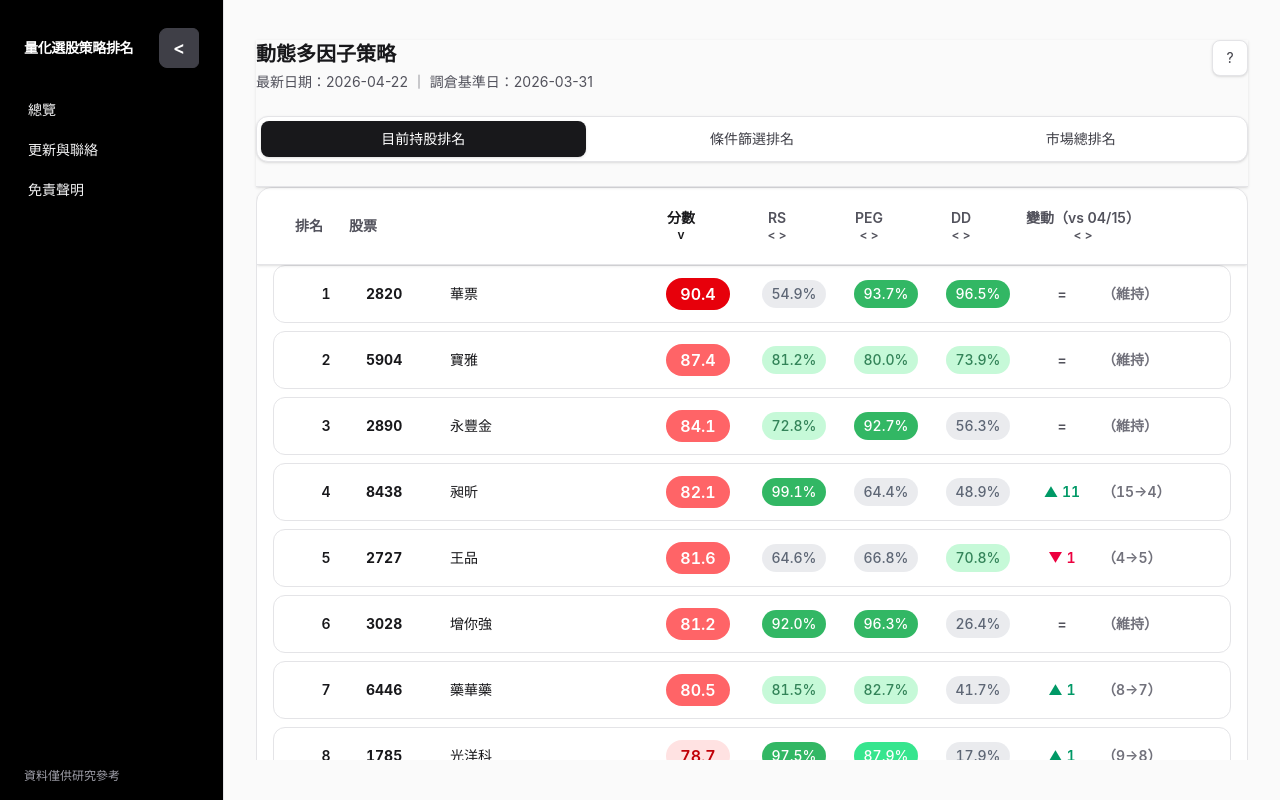
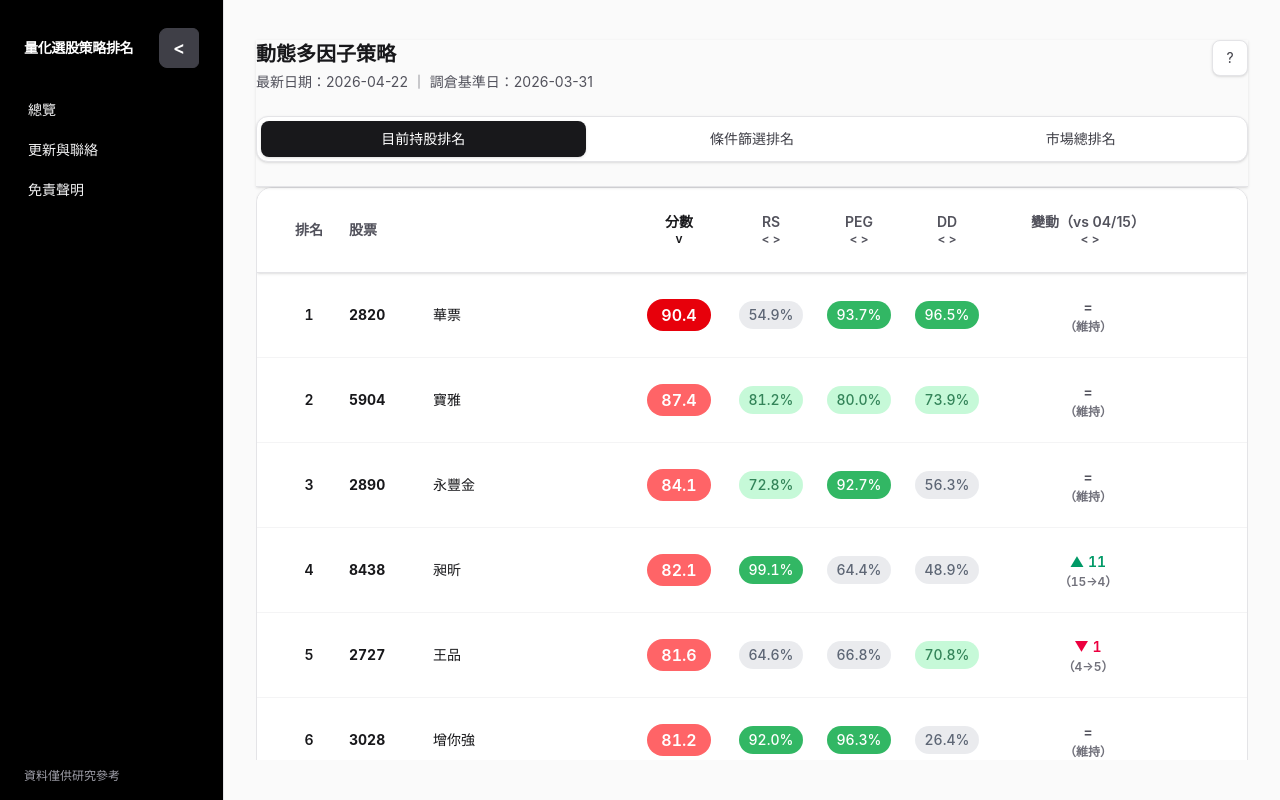
Before and after one commit to amu-0713/my-stock-rank, a React (Vite) app: page /strategy/1 in a window 1280 px wide. Built offline with nearby package versions, Linux system fonts and the light colour scheme.

Commit message:
修正表格欄位對齊問題 - 調整 grid 寬度

```diff
--- a/src/components/RankList.jsx
+++ b/src/components/RankList.jsx
@@ -230,13 +230,11 @@ export default function RankList({ title, rows, defaultSortKey, sortableFields,
 
   return (
     <div className="isolate rounded-2xl border border-zinc-200 bg-white shadow-sm overflow-hidden">
-
-      {/* 可水平滑動容器 */}
       <div className="overflow-x-auto -webkit-overflow-scrolling-touch">
 
-        {/* 標題列 - sticky 固定 */}
-        <div className="sticky top-0 z-50 bg-white border-b border-zinc-200 min-w-[680px] shadow-sm">
-          <div className="grid grid-cols-[72px_minmax(180px,280px)_96px_88px_88px_88px_72px_104px] items-center gap-1 px-3 py-3 text-sm font-semibold text-zinc-600 sm:px-4">
+        {/* 標題列 */}
+        <div className="sticky top-0 z-50 bg-white border-b border-zinc-200 min-w-[780px] shadow-sm">
+          <div className="grid grid-cols-[72px_minmax(180px,280px)_92px_84px_84px_84px_190px] items-center gap-1 px-4 py-4 text-sm font-semibold text-zinc-600 bg-white">
 
             <div className="flex min-h-[52px] items-center justify-center text-center">{TEXT.rank}</div>
 
@@ -282,18 +280,17 @@ export default function RankList({ title, rows, defaultSortKey, sortableFields,
 
             <button
               type="button"
-              className={`${headerClassName(allowedSortableFields.has('rank_change'), sortKey === 'rank_change')} -translate-x-4`}
+              className={`${headerClassName(allowedSortableFields.has('rank_change'), sortKey === 'rank_change')} col-span-1 flex items-center justify-center min-h-[52px]`}
               onClick={() => handleSortChange('rank_change')}
-              style={{ gridColumn: 'span 2 / span 2' }}
             >
-              <span className="whitespace-nowrap">{changeHeaderText}</span>
-              <span className="text-xs">{sortIndicator(sortDirection, sortKey === 'rank_change')}</span>
+              <span className="whitespace-nowrap text-center">{changeHeaderText}</span>
+              <span className="text-xs ml-1">{sortIndicator(sortDirection, sortKey === 'rank_change')}</span>
             </button>
           </div>
         </div>
 
-        {/* 內容區 */}
-        <div className="min-w-[680px] space-y-2 px-3 pb-4 sm:px-4">
+        {/* 內容列表 - 去除多餘方塊 */}
+        <div className="min-w-[780px] divide-y divide-zinc-100">
           {sortedRows.map((row, index) => {
             const rankChange = formatRankChange(
               row.change_type,
@@ -305,9 +302,8 @@ export default function RankList({ title, rows, defaultSortKey, sortableFields,
             return (
               <div
                 key={`${row.base_rank ?? index}-${row.stock_id ?? index}`}
-                className="grid grid-cols-[72px_minmax(180px,280px)_96px_88px_88px_88px_72px_104px] items-center gap-1 rounded-xl border border-zinc-200 bg-white px-3 py-3 sm:px-4"
+                className="grid grid-cols-[72px_minmax(180px,280px)_92px_84px_84px_84px_190px] items-center gap-1 px-4 py-4 hover:bg-zinc-50"
               >
-                {/* 內容保持不變 */}
                 <div className="text-center text-sm font-semibold tabular-nums">
                   {formatMaybeNumber(index + 1)}
                 </div>
@@ -343,21 +339,22 @@ export default function RankList({ title, rows, defaultSortKey, sortableFields,
                   </span>
                 </div>
 
-                <div className={`text-center text-sm font-semibold tabular-nums ${rankChange.className}`}>
-                  <span className="inline-flex min-w-[48px] items-center justify-center">
+                <div className={`col-span-1 flex flex-col items-center justify-center text-sm font-semibold tabular-nums ${rankChange.className} min-h-[52px]`}>
+                  <div className="inline-flex items-center justify-center min-w-[52px]">
                     {rankChange.mainLabel}
-                  </span>
-                </div>
-
-                <div className="text-left text-sm font-semibold tabular-nums text-zinc-500">
-                  <span>{rankChange.detailLabel}</span>
+                  </div>
+                  {rankChange.detailLabel && (
+                    <div className="text-xs text-zinc-500 mt-0.5 leading-tight">
+                      {rankChange.detailLabel}
+                    </div>
+                  )}
                 </div>
               </div>
             )
           })}
 
           {sortedRows.length === 0 && (
-            <div className="mt-3 rounded-xl border border-dashed border-zinc-200 p-6 text-center text-sm text-zinc-500">
+            <div className="p-8 text-center text-sm text-zinc-500">
               {TEXT.empty}
             </div>
           )}
```
